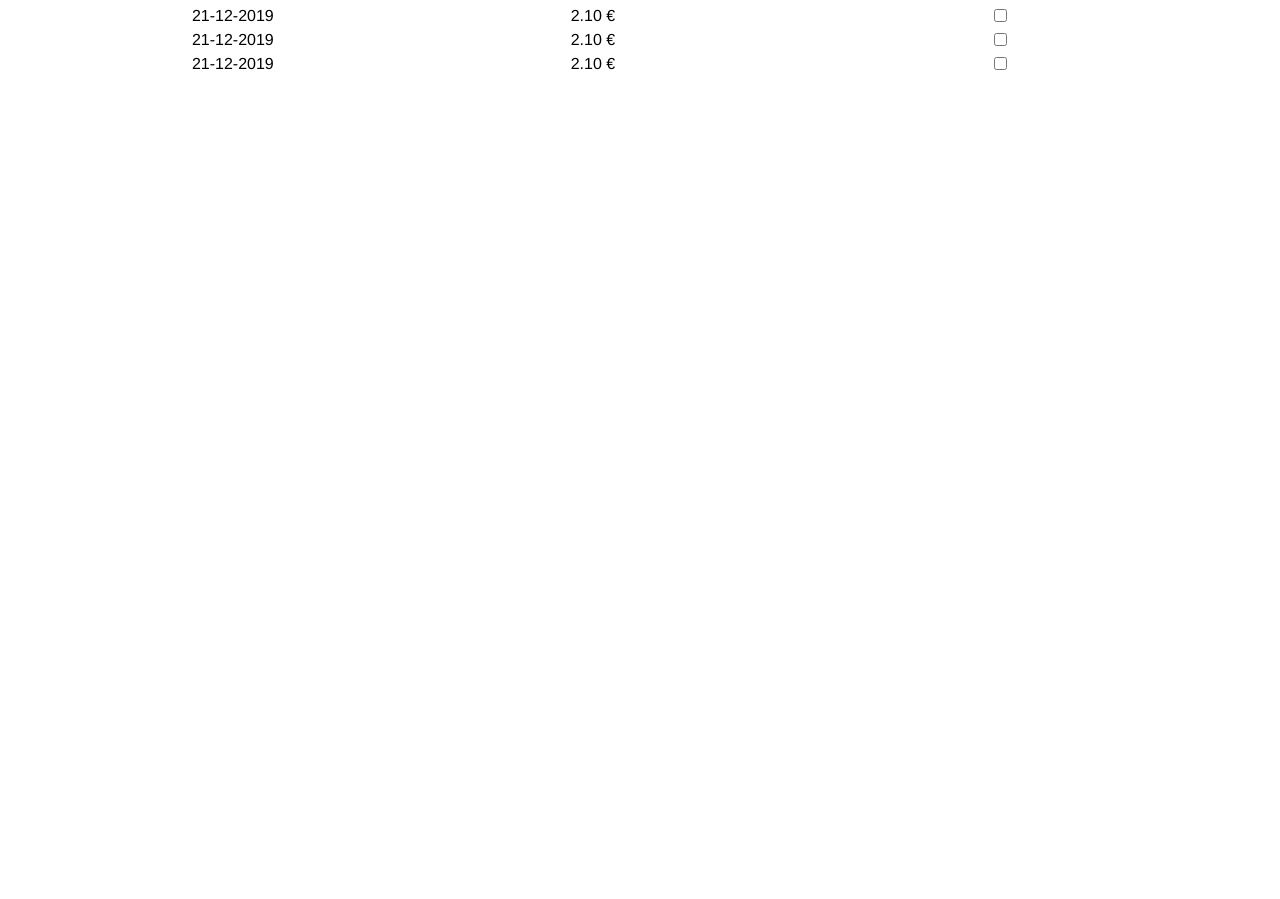
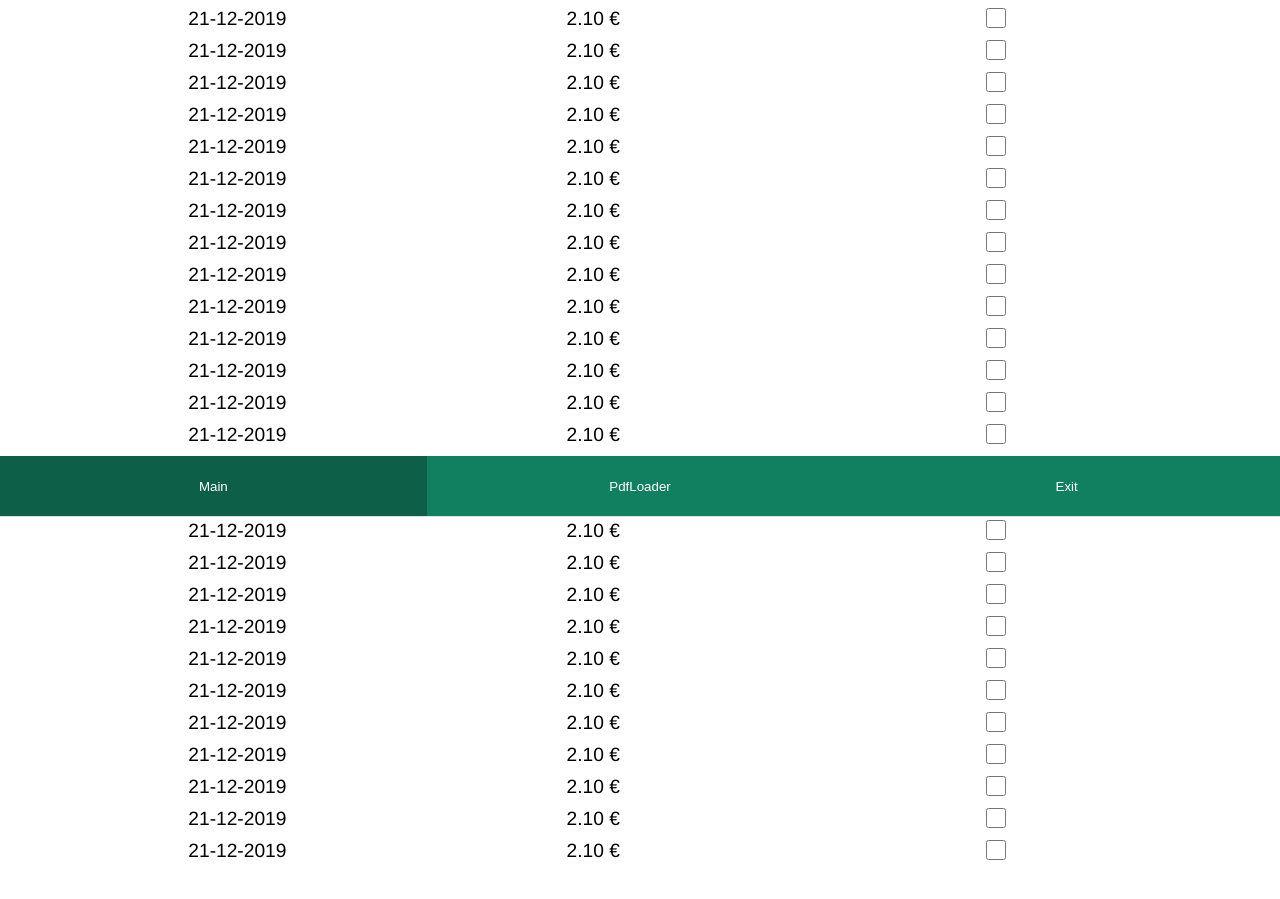
Before and after one commit to kevinccbsg/tpv-tickets-front, a Vue app: page / in a window 1280 px wide. Shown: the part 283-1182 px from the top of the page. Before the commit the page ends 800 px from the top, so only its background shows below. Built offline with nearby package versions, Linux system fonts and the light colour scheme.

Commit message:
Feature/dynamic select (#4)
* Created BkDynamicSelect component

* Refactor of Admin view to use BkDynamicSelect component

* Refactor of App.vue to use Admin view

* Created main section of the app

* Refactor tabs styles

* Created pdfLoader file

```diff
--- a/src/App.vue
+++ b/src/App.vue
@@ -1,51 +1,34 @@
 <template>
   <div id="app">
-    <BkHeader :title="brandName"/>
-    <div class="input-container">
-      <input type="text" placeholder="Precio">
-      <input type="text" placeholder="Fecha">
-    </div>
-    <bk-button><slot>Comprobar</slot></bk-button>
-    <bk-table></bk-table>
+    <Admin />
   </div>
 </template>
 
 <script>
-import BkHeader from '@/components/BkHeader.vue';
-import BkButton from '@/components/BkButton.vue';
-import BkTable from '@/components/BkTable.vue';
+import Admin from '@/views/Admin.vue';
 
 export default {
   name: 'app',
 
   components: {
-    BkButton,
-    BkTable,
-    BkHeader
+    Admin,
   },
 
   data() {
     return {
-      brandName: 'BRIKEV'
+      currentTab: String,
     }
   }
 };
 </script>
 
 <style>
+body {
+  margin: 0;
+}
+
 #app {
+  padding-bottom: 70px;
   font-family: 'Avenir', Helvetica, Arial, sans-serif;
-  text-align: center;
-  display: flex;
-  flex-direction: column;
-}
-.input-container {
-  display: flex;
-  flex-direction: column;
-  padding: 15px;
-}
-.input-container > input {
-  margin: 10px 0;
-  height: 25px;
 }
 </style>
--- /dev/null
+++ b/src/components/BkDynamicSelect.vue
@@ -0,0 +1,74 @@
+<template>
+  <div class="dynamic-container">
+    <keep-alive>
+      <component class="content" v-bind:is="currentTab">
+      </component>
+    </keep-alive>
+
+    <div class="btn-container">
+      <button
+        v-for="tab in tabs"
+        :key="tab"
+        :class="['tab-button', { active: currentTab === tab }]"
+        @click="selectedTab(tab)"
+      >
+        {{ tab }}
+      </button>
+    </div>
+  </div>
+</template>
+
+<script>
+import Main from '@/views/Main.vue';
+import PdfLoader from '@/components/PdfLoader.vue';
+
+export default {
+  name: 'BkDynamicSelect',
+
+  components: {
+    Main,
+    PdfLoader
+  },
+
+  props: {
+    tabs: Array,
+    currentTab: String
+  },
+
+  methods: {
+    selectedTab(value) {
+      return this.$emit('value-changed', value);
+    }
+  }
+}
+</script>
+
+<style scoped>
+  .btn-container {
+    position: fixed;
+    width: 100%;
+    bottom: 0;
+    height: 60px;
+    display: flex;
+    font-weight: 700;
+    border-bottom: 1px solid #e0e0e0;
+  }
+  .tab-button {
+    width: 100%;
+    padding: 0;
+    border: 0;
+    color: #FFF;
+    cursor: pointer;
+    background: #118060;
+  }
+  .tab-button:hover {
+    background: #118060;
+  }
+  .tab-button.active {
+    background-color: #0d5f48;
+  }
+  .tab {
+    /* border: 1px solid #ccc; */
+    padding: 10px;
+  }
+</style>
--- a/src/components/BkTable.vue
+++ b/src/components/BkTable.vue
@@ -11,22 +11,142 @@
       <tr>
         <td>21-12-2019</td>
         <td>2.10 €</td>
-        <td><input type="checkbox" value=""></td>
+        <td><input class="checkbox" type="checkbox" value=""></td>
       </tr>
       <tr>
         <td>21-12-2019</td>
         <td>2.10 €</td>
-        <td><input type="checkbox" value=""></td>
+        <td><input class="checkbox" type="checkbox" value=""></td>
       </tr>
       <tr>
         <td>21-12-2019</td>
         <td>2.10 €</td>
-        <td><input type="checkbox" value=""></td>
+        <td><input class="checkbox" type="checkbox" value=""></td>
       </tr>
       <tr>
         <td>21-12-2019</td>
         <td>2.10 €</td>
-        <td><input type="checkbox" value=""></td>
+        <td><input class="checkbox" type="checkbox" value=""></td>
+      </tr>
+      <tr>
+        <td>21-12-2019</td>
+        <td>2.10 €</td>
+        <td><input class="checkbox" type="checkbox" value=""></td>
+      </tr>
+      <tr>
+        <td>21-12-2019</td>
+        <td>2.10 €</td>
+        <td><input class="checkbox" type="checkbox" value=""></td>
+      </tr>
+      <tr>
+        <td>21-12-2019</td>
+        <td>2.10 €</td>
+        <td><input class="checkbox" type="checkbox" value=""></td>
+      </tr>
+      <tr>
+        <td>21-12-2019</td>
+        <td>2.10 €</td>
+        <td><input class="checkbox" type="checkbox" value=""></td>
+      </tr>
+      <tr>
+        <td>21-12-2019</td>
+        <td>2.10 €</td>
+        <td><input class="checkbox" type="checkbox" value=""></td>
+      </tr>
+      <tr>
+        <td>21-12-2019</td>
+        <td>2.10 €</td>
+        <td><input class="checkbox" type="checkbox" value=""></td>
+      </tr>
+      <tr>
+        <td>21-12-2019</td>
+        <td>2.10 €</td>
+        <td><input class="checkbox" type="checkbox" value=""></td>
+      </tr>
+      <tr>
+        <td>21-12-2019</td>
+        <td>2.10 €</td>
+        <td><input class="checkbox" type="checkbox" value=""></td>
+      </tr>
+      <tr>
+        <td>21-12-2019</td>
+        <td>2.10 €</td>
+        <td><input class="checkbox" type="checkbox" value=""></td>
+      </tr>
+      <tr>
+        <td>21-12-2019</td>
+        <td>2.10 €</td>
+        <td><input class="checkbox" type="checkbox" value=""></td>
+      </tr>
+      <tr>
+        <td>21-12-2019</td>
+        <td>2.10 €</td>
+        <td><input class="checkbox" type="checkbox" value=""></td>
+      </tr>
+      <tr>
+        <td>21-12-2019</td>
+        <td>2.10 €</td>
+        <td><input class="checkbox" type="checkbox" value=""></td>
+      </tr>
+      <tr>
+        <td>21-12-2019</td>
+        <td>2.10 €</td>
+        <td><input class="checkbox" type="checkbox" value=""></td>
+      </tr>
+      <tr>
+        <td>21-12-2019</td>
+        <td>2.10 €</td>
+        <td><input class="checkbox" type="checkbox" value=""></td>
+      </tr>
+      <tr>
+        <td>21-12-2019</td>
+        <td>2.10 €</td>
+        <td><input class="checkbox" type="checkbox" value=""></td>
+      </tr>
+      <tr>
+        <td>21-12-2019</td>
+        <td>2.10 €</td>
+        <td><input class="checkbox" type="checkbox" value=""></td>
+      </tr>
+      <tr>
+        <td>21-12-2019</td>
+        <td>2.10 €</td>
+        <td><input class="checkbox" type="checkbox" value=""></td>
+      </tr>
+      <tr>
+        <td>21-12-2019</td>
+        <td>2.10 €</td>
+        <td><input class="checkbox" type="checkbox" value=""></td>
+      </tr>
+      <tr>
+        <td>21-12-2019</td>
+        <td>2.10 €</td>
+        <td><input class="checkbox" type="checkbox" value=""></td>
+      </tr>
+      <tr>
+        <td>21-12-2019</td>
+        <td>2.10 €</td>
+        <td><input class="checkbox" type="checkbox" value=""></td>
+      </tr>
+      <tr>
+        <td>21-12-2019</td>
+        <td>2.10 €</td>
+        <td><input class="checkbox" type="checkbox" value=""></td>
+      </tr>
+      <tr>
+        <td>21-12-2019</td>
+        <td>2.10 €</td>
+        <td><input class="checkbox" type="checkbox" value=""></td>
+      </tr>
+      <tr>
+        <td>21-12-2019</td>
+        <td>2.10 €</td>
+        <td><input class="checkbox" type="checkbox" value=""></td>
+      </tr>
+      <tr>
+        <td>21-12-2019</td>
+        <td>2.10 €</td>
+        <td><input class="checkbox" type="checkbox" value=""></td>
       </tr>
     </tbody>
   </table>
@@ -38,6 +158,14 @@ export default {
 }
 </script>
 
-<style>
-
+<style scoped>
+  table {
+    margin: 25px 0;
+    text-align: center;
+    font-size: 1.2rem;
+  }
+  .checkbox {
+    height: 20px;
+    width: 20px;
+  }
 </style>
--- a/src/components/PdfLoader.vue
+++ b/src/components/PdfLoader.vue
@@ -0,0 +1,16 @@
+<template>
+  <div class="load-pdf-container">
+    <h1>Here is the component that loads a pdf</h1>
+  </div>
+</template>
+
+<script>
+export default {
+  name: 'PdfLoader',
+}
+</script>
+
+<style scoped>
+  .load-pdf-container {
+  }
+</style>
--- a/src/views/Admin.vue
+++ b/src/views/Admin.vue
@@ -1,18 +1,42 @@
 <template>
-  <bk-table />
+  <div class="admin">
+    <BkHeader :title="brandName"/>
+    <bk-dynamic-select :currentTab="currentTab" :tabs="tabs" @value-changed="changesHandler"></bk-dynamic-select>
+  </div>
 </template>
 
 <script>
-import BkTable from '@/components/BkTable.vue';
+import BkDynamicSelect from '@/components/BkDynamicSelect.vue';
+import BkHeader from '@/components/BkHeader.vue';
 
 export default {
   name: 'Admin',
 
+  data() {
+    return {
+      currentTab: 'Main',
+      tabs: ['Main', 'PdfLoader', 'Exit'],
+      brandName: 'BRIKEV'
+    }
+  },
+
   components: {
-    BkTable,
+    BkHeader,
+    BkDynamicSelect
   },
+
+  methods: {
+    changesHandler(selected) {
+      this.currentTab = selected;
+    }
+  }
+
+
 }
 </script>
 <style scoped>
-
+  .admin {
+    display: flex;
+    flex-direction: column;
+  }
 </style>
--- /dev/null
+++ b/src/views/Main.vue
@@ -0,0 +1,40 @@
+<template>
+  <div class="main">
+    <div class="input-container">
+      <input type="text" placeholder="Precio">
+      <input type="text" placeholder="Fecha">
+    </div>
+    <bk-button><slot>Comprobar</slot></bk-button>
+    <bk-table></bk-table>
+  </div>
+</template>
+
+<script>
+import BkTable from '@/components/BkTable.vue';
+import BkButton from '@/components/BkButton.vue';
+
+export default {
+  name: 'Main',
+
+  components: {
+    BkTable,
+    BkButton
+  }
+}
+</script>
+
+<style scoped>
+  .main {
+    display: flex;
+    flex-direction: column;
+    padding: 0 15px;
+  }
+  .input-container {
+    display: flex;
+    flex-direction: column;
+  }
+  .input-container > input {
+    margin: 10px 0;
+    height: 25px;
+  }
+</style>
```
